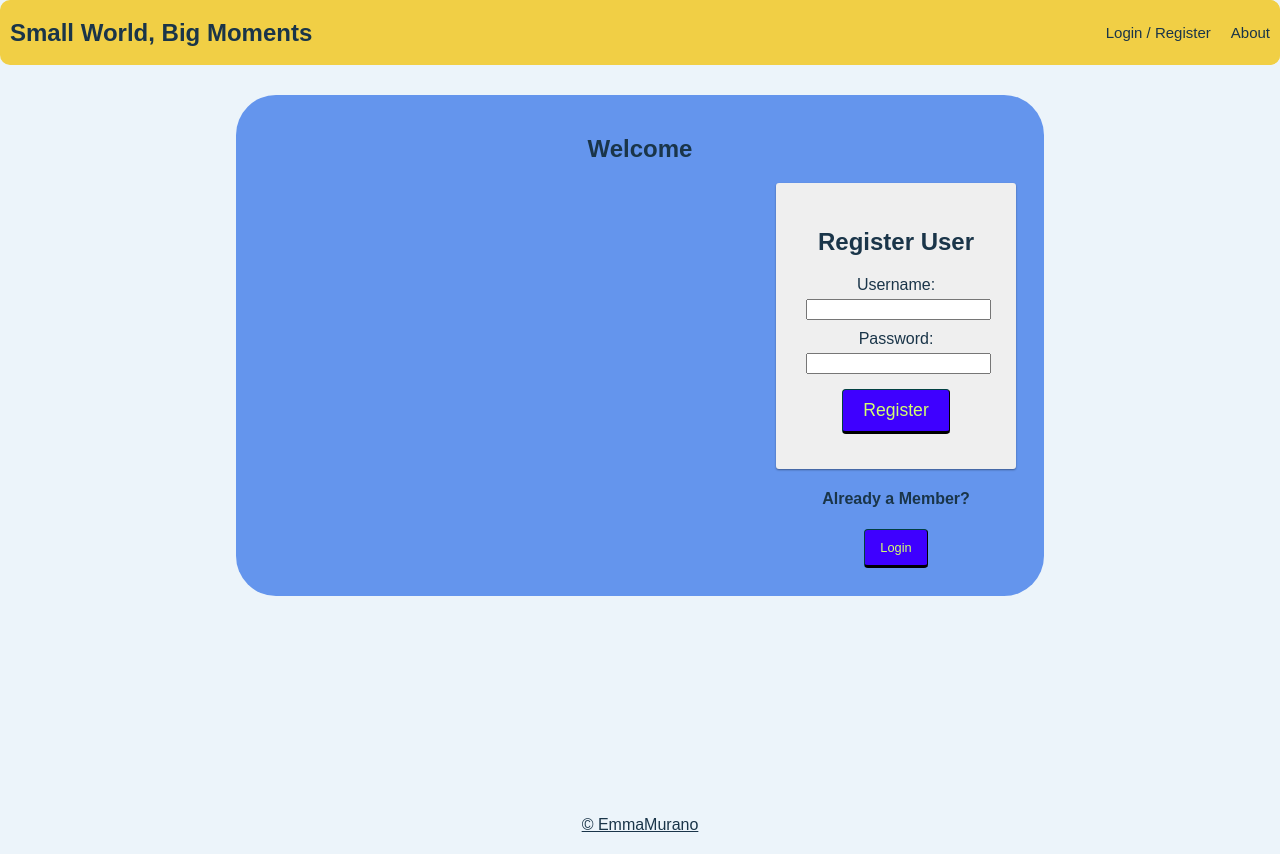
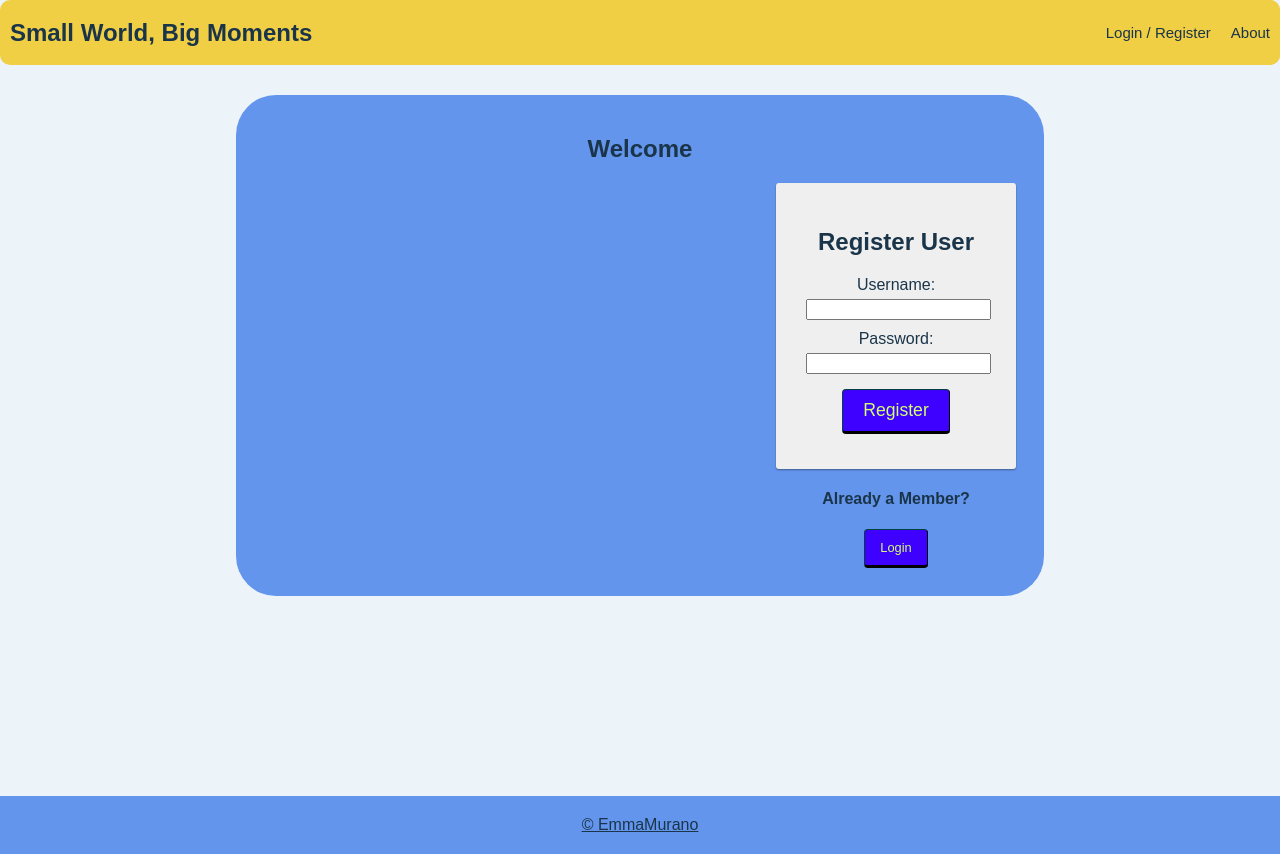
Before and after one commit to mackenzienewkirk/blog, a React (Create React App) app: page /#/home in a window 1280 px wide. Built offline with nearby package versions, Linux system fonts and the light colour scheme; no server answers.

Commit message:
footer hex

```diff
--- a/src/components/Footer/Footer.css
+++ b/src/components/Footer/Footer.css
@@ -3,4 +3,6 @@ footer {
   padding: 20px;
   text-align: center;
   text-decoration: underline;
+  background-color: cornflowerblue;
+  color: lightpinka;
 }
```
